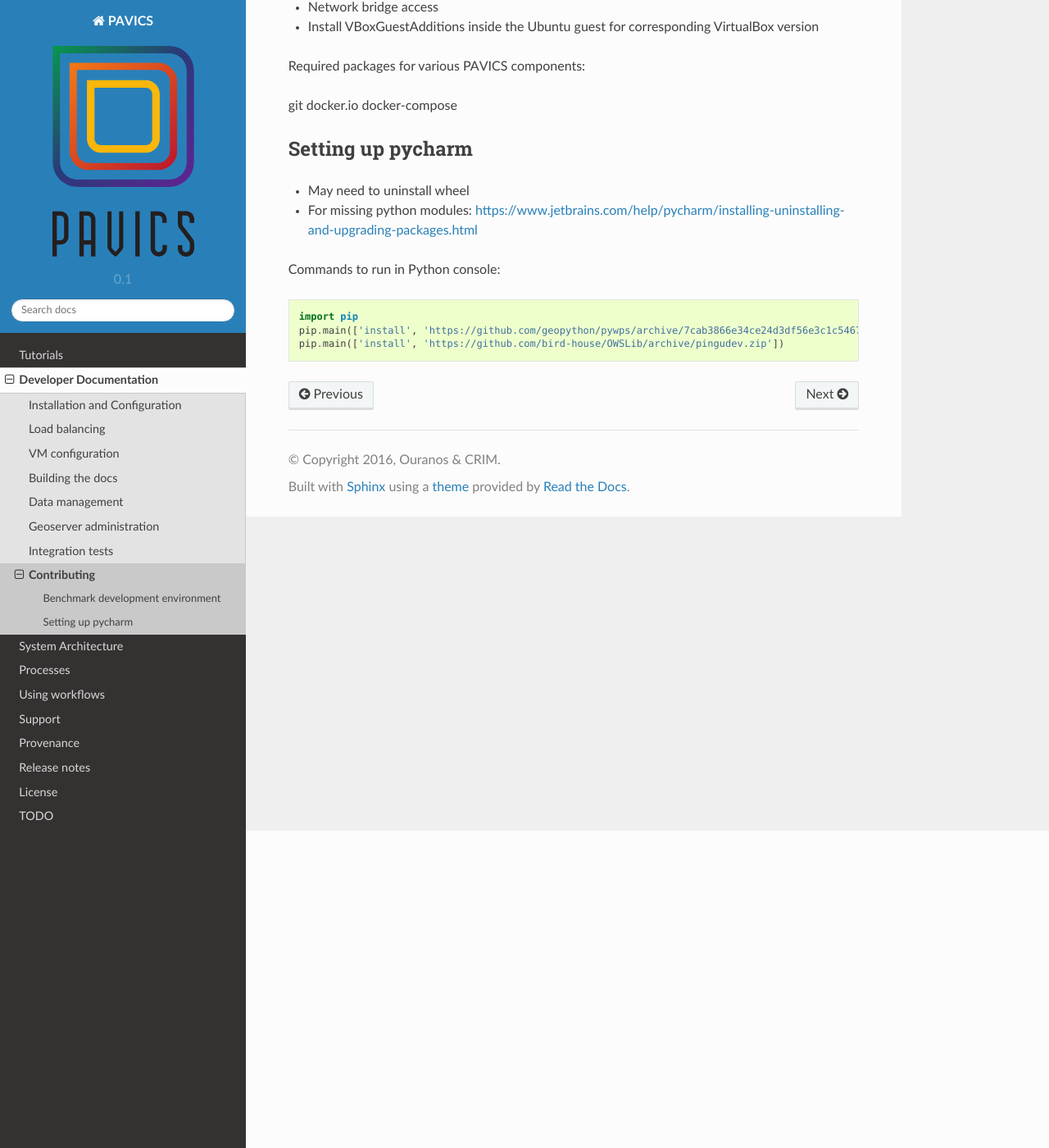
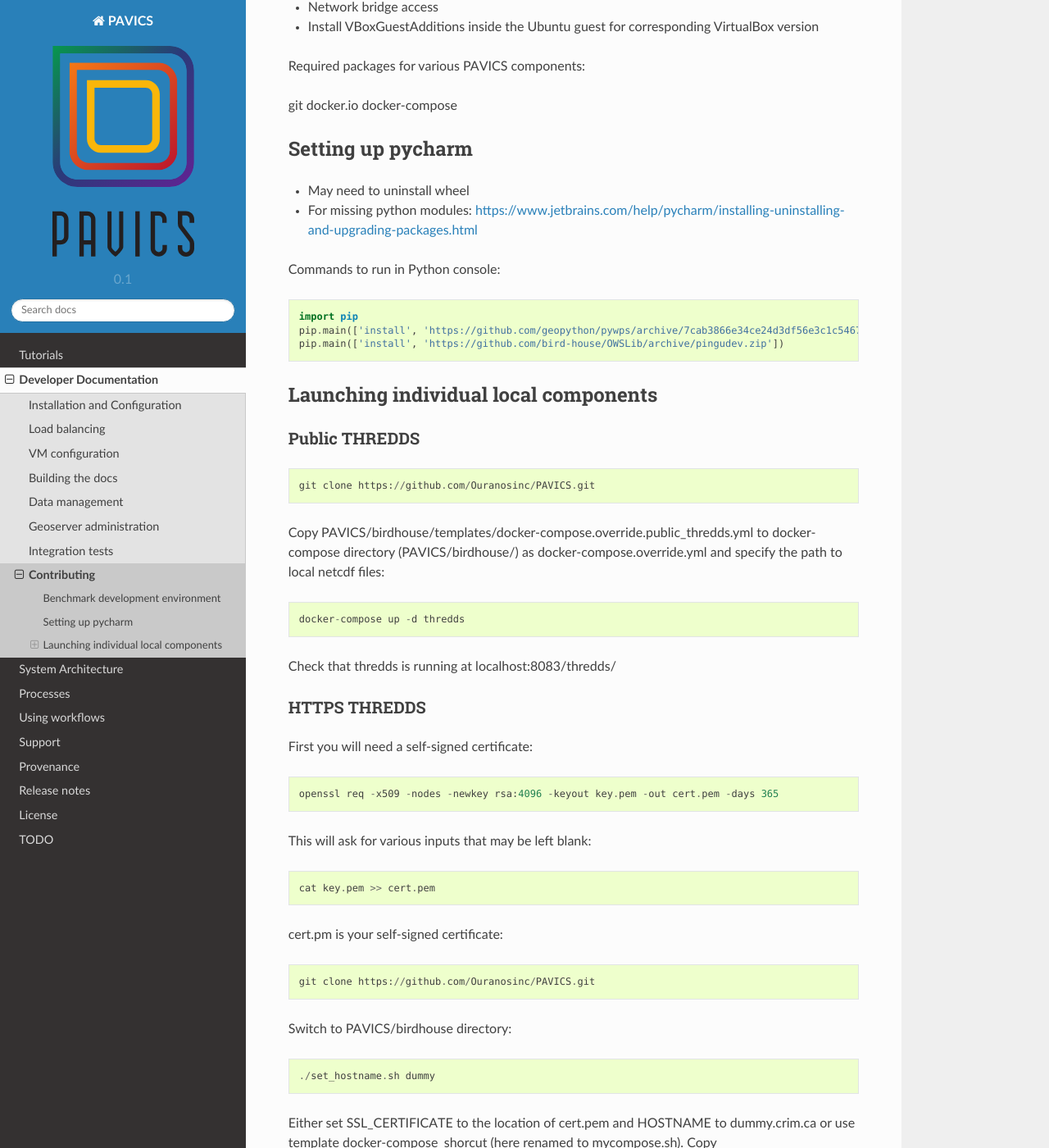
Before and after one commit to Ouranosinc/pavics-sdi, a Sphinx documentation site: the page built from docs/source/dev/contributing.rst, in a window 1280 px wide and 1400 px high, scrolled down 387 px. Shown: the whole window at 82% size. Built offline with Sphinx 7.4.7 and the Read the Docs theme 2.0.0, drawn with Linux system fonts in a browser that asks for light colours; some of the changed text lies outside the part shown.

Commit message:
Add specific components installation documentation

```diff
--- a/docs/source/dev/contributing.rst
+++ b/docs/source/dev/contributing.rst
@@ -32,3 +32,58 @@
     import pip
     pip.main(['install', 'https://github.com/geopython/pywps/archive/7cab3866e34ce24d3df56e3c1c546739b1cda2d7.zip'])
     pip.main(['install', 'https://github.com/bird-house/OWSLib/archive/pingudev.zip'])
+
+
+Launching individual local components
+=====================================
+
+Public THREDDS
+--------------
+
+::
+
+    git clone https://github.com/Ouranosinc/PAVICS.git
+
+Copy PAVICS/birdhouse/templates/docker-compose.override.public_thredds.yml
+to docker-compose directory (PAVICS/birdhouse/) as docker-compose.override.yml
+and specify the path to local netcdf files::
+
+    docker-compose up -d thredds
+
+Check that thredds is running at localhost:8083/thredds/
+
+HTTPS THREDDS
+-------------
+
+First you will need a self-signed certificate::
+
+    openssl req -x509 -nodes -newkey rsa:4096 -keyout key.pem -out cert.pem -days 365
+
+This will ask for various inputs that may be left blank::
+
+    cat key.pem >> cert.pem
+
+cert.pm is your self-signed certificate::
+
+    git clone https://github.com/Ouranosinc/PAVICS.git
+
+Switch to PAVICS/birdhouse directory::
+
+    ./set_hostname.sh dummy
+
+Either set SSL_CERTIFICATE to the location of cert.pem and HOSTNAME to
+dummy.crim.ca or use template docker-compose_shorcut (here renamed to
+mycompose.sh). Copy
+PAVICS/birdhouse/templates/docker-compose.override.local_https_thredds.yml to
+docker-compose directory (PAVICS/birdhouse/) as docker-compose.override.yml and
+specify the path to local netcdf files and set localhost IP::
+
+    ./mycompose.sh up -d thredds proxy magpie twitcher
+
+Check that twitcher is running at https://localhost/twitcher/ (returns hello)
+
+Check that magpie is running at https://localhost/magpie/
+
+Check that thredds is running at https://localhost/twitcher/ows/proxy/thredds/
+
+Play around with magpie permissions to check that the security is working
--- a/docs/source/dev/installation.rst
+++ b/docs/source/dev/installation.rst
@@ -13,8 +13,8 @@
 =====================================
 
 Let's assume that you have a LinuxOS with `Docker`_ (>1.10) installed.
-First mount or create a symlink for for the datasets storage at ``/data``.
-Mount or make a symlink for the geoserver data storage so that ``/geoserver_data`` could be used (read/write) by geoserver
+First mount or create a symlink for the datasets storage at ``/data``.
+Mount or make a symlink for the geoserver data storage so that ``/geoserver_data`` could be used (read/write) by geoserver.
 To install the suite of docker images, we use `docker-compose <https://docs.docker.com/compose/>`_, so you'll need to install it::
 
    sudo pip install docker-compose
```
